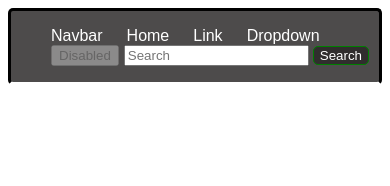
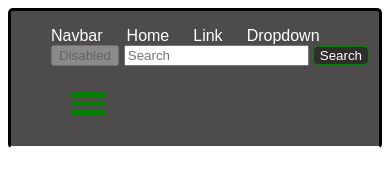
Before and after one commit to giovyc93/EserciziCss, a plain HTML site: page 03 Nav/esercizio7.html in a window 390 px wide. Drawn offline with Linux system fonts and the light colour scheme.

Commit message:
feature:hamburger-menu

```diff
--- a/03 Nav/esercizio7.html
+++ b/03 Nav/esercizio7.html
@@ -1,5 +1,6 @@
 <!DOCTYPE html>
 <html lang="en">
+
 <head>
     <meta charset="UTF-8">
     <meta http-equiv="X-UA-Compatible" content="IE=edge">
@@ -7,20 +8,28 @@
     <title>Document</title>
     <link rel="stylesheet" href="style.css">
 </head>
+
 <body>
     <nav>
-        <ul class="nav">
+        <ul class="cerca">
             <li><a href="https://google.com/">Navbar</a></li>
             <li><a href="https://google.com/">Home</a></li>
             <li><a href="https://google.com/">Link</a></li>
             <li><a href="https://google.com/">Dropdown</a></li>
-        <li id="ham"><a href="https://google.com/">Hamburgers</a></li>
             <button disabled="disabled">Disabled</button>
             <form>
                 <input type="text" placeholder="Search" required>
                 <button id="Cerca" type="submit">Search</button>
             </form>
+            <div id="menub">
+                <div id="menu">
+                    <div id="b1"class="bar"></div>
+                    <div id="b2"class="bar"></div>
+                    <div id="b3"class="bar"></div>
+                </div>
+            </div>
         </ul>
     </nav>
 </body>
+
 </html>
--- a/03 Nav/style.css
+++ b/03 Nav/style.css
@@ -1,14 +1,17 @@
-.nav li{
-    display: inline-block;
-    padding-right: 20px;
 
-}
 nav {
     border: 3px solid black;
     background-color: rgba(43, 40, 40, 0.836);
     border-radius: 5px;
-    border-bottom: 3px solid white
-    ;
+    border-bottom: 3px solid white;
+
+
+}
+.cerca li{
+  display: inline;
+    padding-right: 20px;
+
+
 }
 form {
 float:right;
@@ -34,6 +37,22 @@ li a {
     text-decoration: none;
 
 }
-#ham{
-    display: none;
+#menu{
+    width: 35px;
+    height: 30px;
+    margin: 30px 0px 20px 20px;
+    cursor:pointer
 }
+.bar{
+    height: 5px;
+    width: 100%;
+    background-color: green;
+    border-radius: 5px;
+
+}
+#b1{
+    transform: translateY(-4px);
+}
+#b3{
+    transform: translateY(4px);
+}
```
Lines whose indentation alone changed are shown as unchanged.
